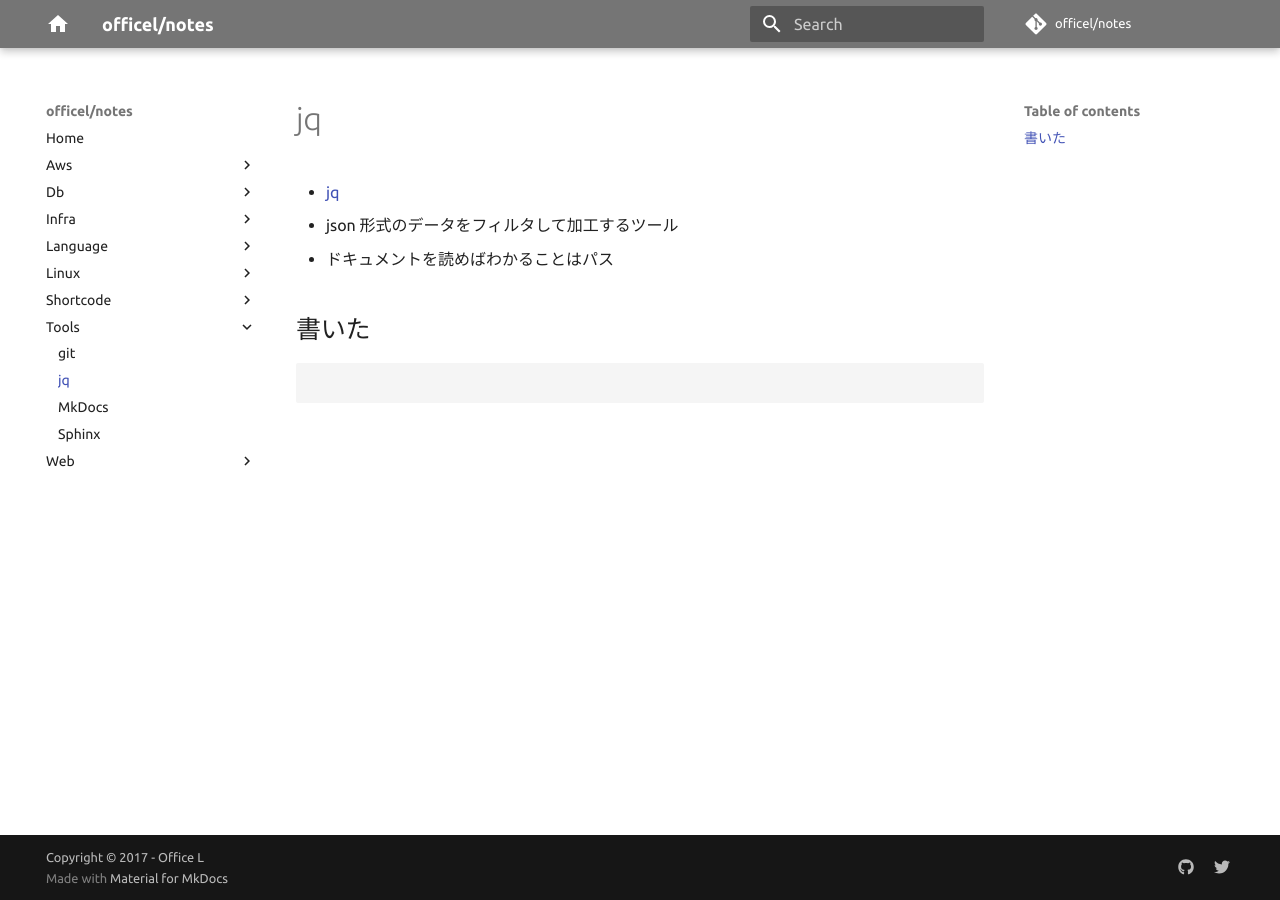
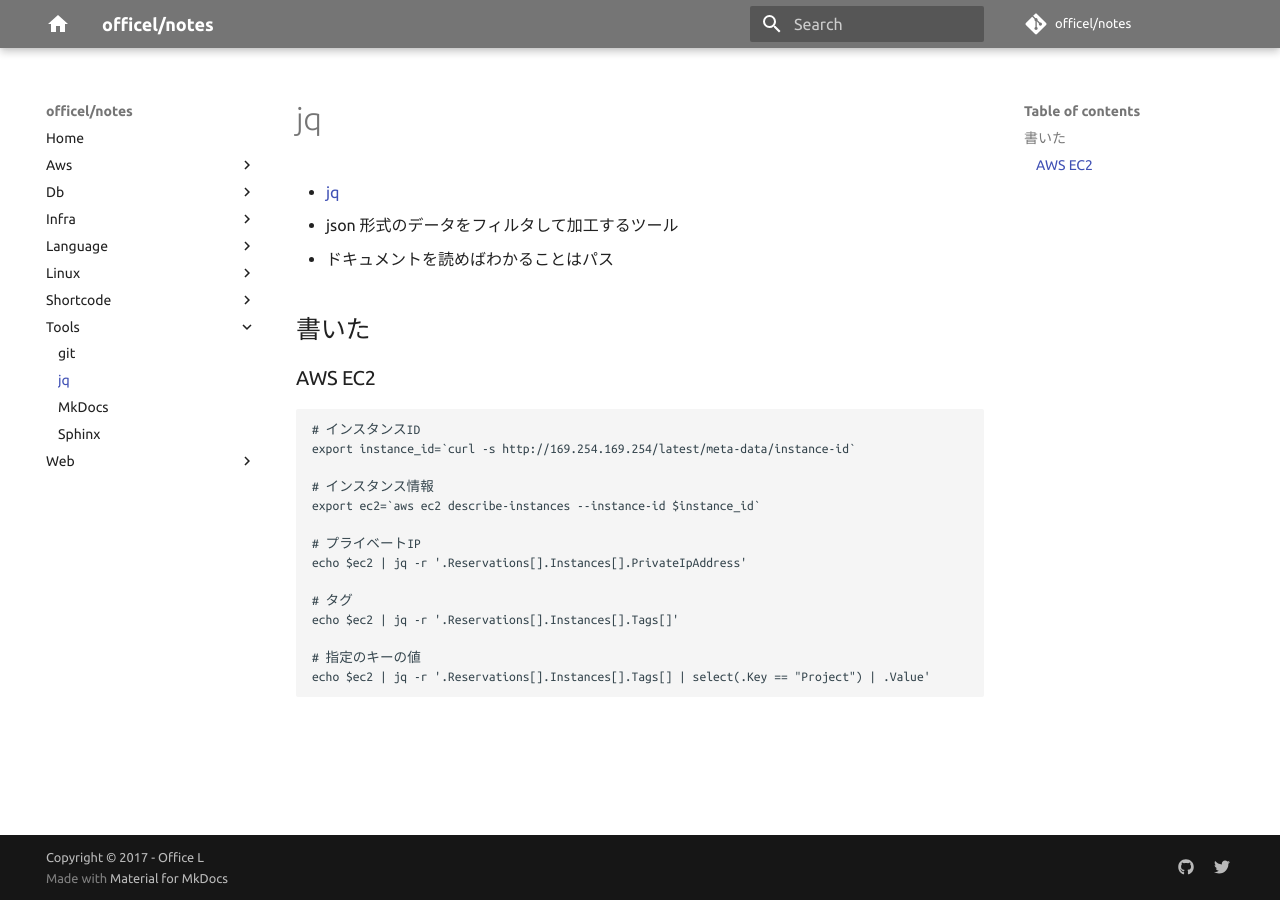
Before and after one commit to officel/notes, an MkDocs documentation site: the page built from docs/tools/jq.md, in a window 1280 px wide. Built offline with MkDocs 1.6.1 and Material for MkDocs 9.7.7, drawn with Linux system fonts in a browser that asks for light colours; comment, search, counter and statistics services are not loaded.

Commit message:
note: jq aws ec2

````diff
--- a/docs/tools/jq.md
+++ b/docs/tools/jq.md
@@ -6,6 +6,21 @@
 
 ## 書いた
 
+### AWS EC2
 ```
+# インスタンスID
+export instance_id=`curl -s http://169.254.169.254/latest/meta-data/instance-id`
+
+# インスタンス情報
+export ec2=`aws ec2 describe-instances --instance-id $instance_id`
+
+# プライベートIP
+echo $ec2 | jq -r '.Reservations[].Instances[].PrivateIpAddress'
+
+# タグ
+echo $ec2 | jq -r '.Reservations[].Instances[].Tags[]'
+
+# 指定のキーの値
+echo $ec2 | jq -r '.Reservations[].Instances[].Tags[] | select(.Key == "Project") | .Value'
 
 ```
````
